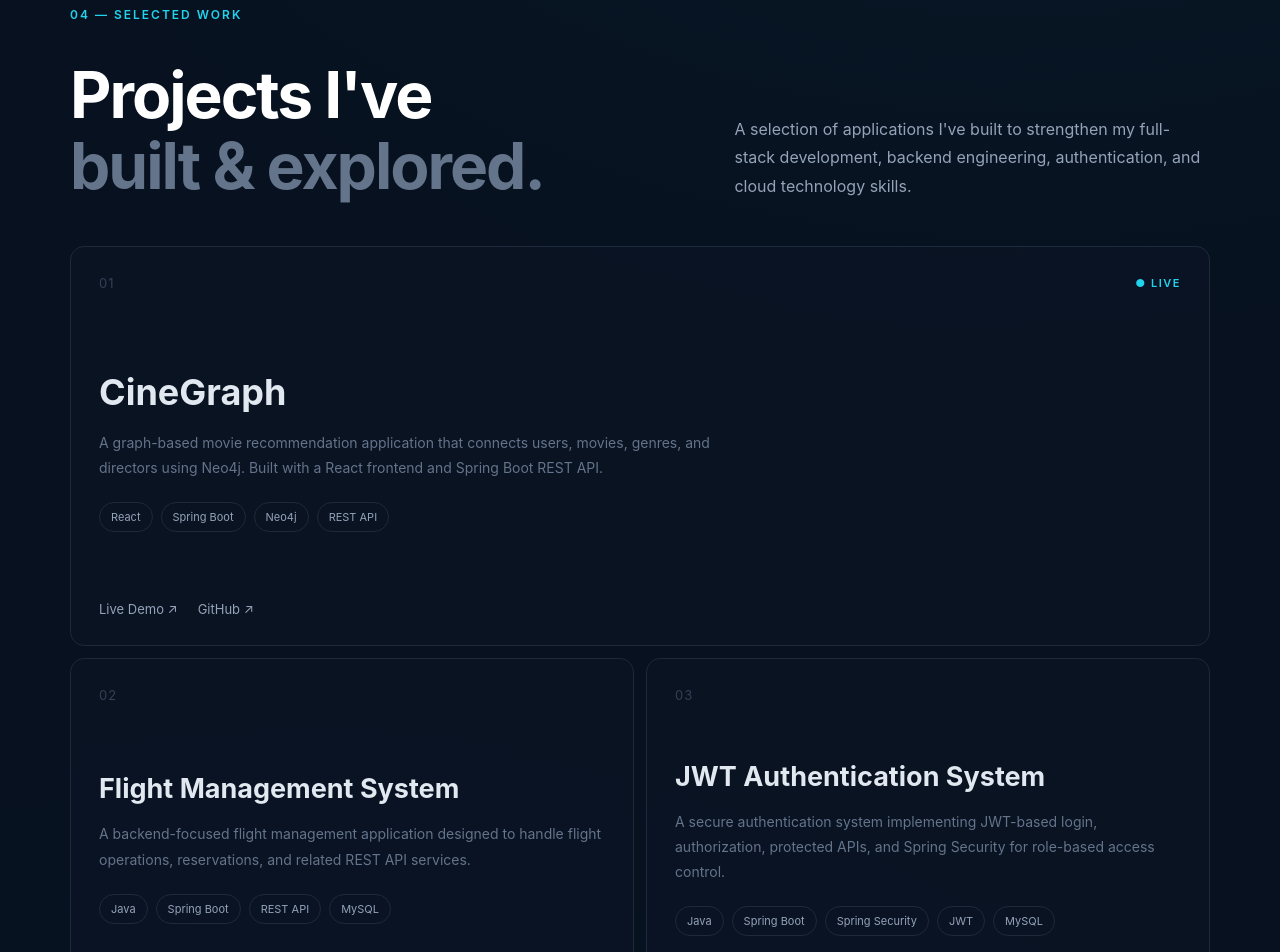
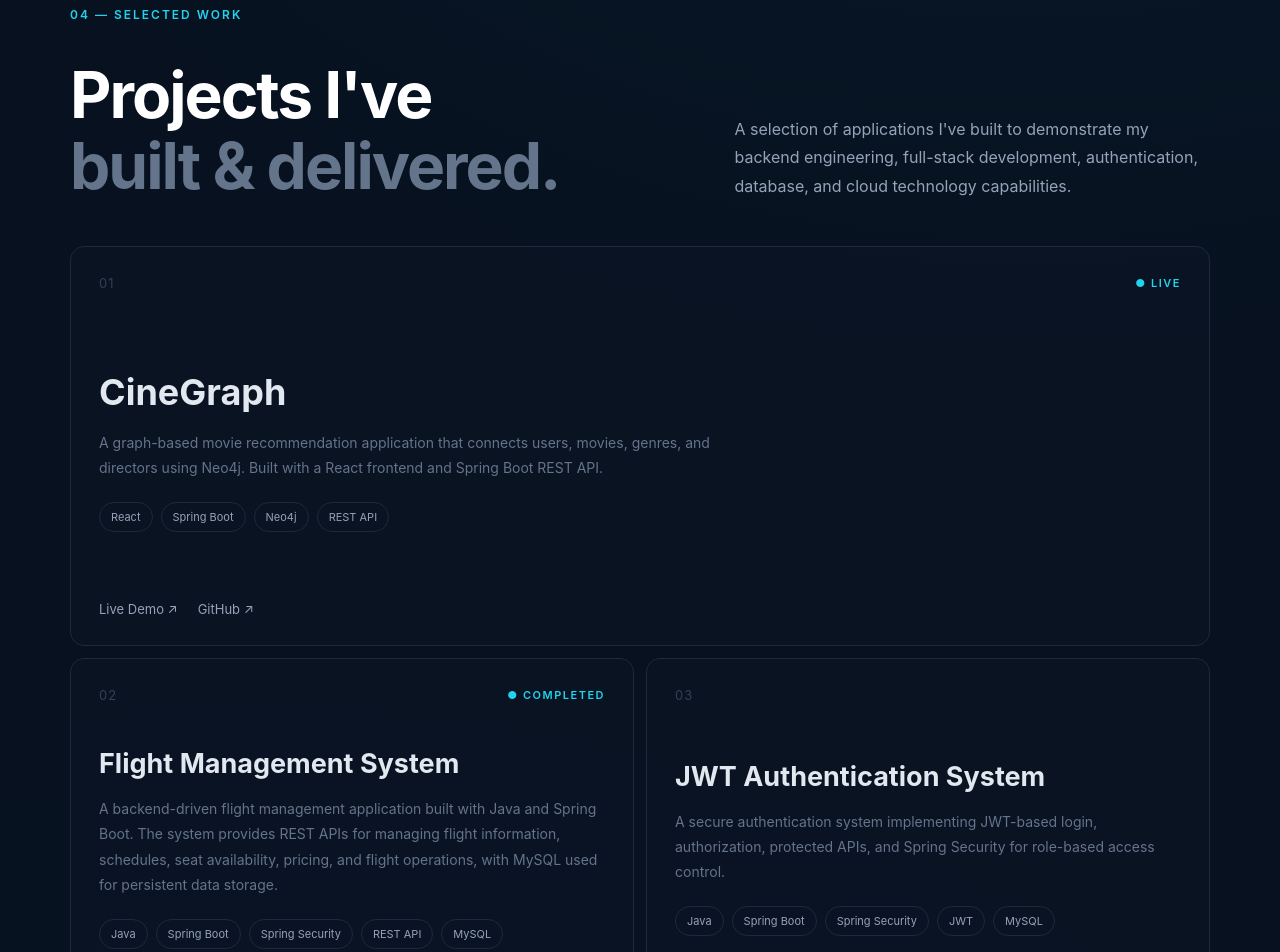
Before and after one commit to PritiC28/portfolio, a React app: page / in a window 1280 px wide. Shown: the part 3020-3972 px from the top of the page. Built offline with nearby package versions, Linux system fonts and the light colour scheme; the HTML template or start-up script is replaced by a standard one.

Commit message:
Updated Flight Management Project

```diff
--- a/src/App.jsx
+++ b/src/App.jsx
@@ -681,15 +681,15 @@ passion:
 
         <h2>
           Projects I've
-          <span>built & explored.</span>
+          <span>built & delivered.</span>
         </h2>
 
       </div>
 
       <p>
-        A selection of applications I've built to strengthen my
-        full-stack development, backend engineering, authentication,
-        and cloud technology skills.
+        A selection of applications I've built to demonstrate my
+        backend engineering, full-stack development, authentication,
+        database, and cloud technology capabilities.
       </p>
 
     </div>
@@ -803,15 +803,17 @@ passion:
           y: -8,
         }}
       >
-
         <div className="project-top">
 
           <span className="project-number">
             02
           </span>
 
+          <span className="project-status">
+            ● COMPLETED
+          </span>
+
         </div>
-
 
         <div className="project-content">
 
@@ -820,20 +822,22 @@ passion:
           </h3>
 
           <p className="project-description">
-            A backend-focused flight management application
-            designed to handle flight operations, reservations,
-            and related REST API services.
+            A backend-driven flight management application built with
+            Java and Spring Boot. The system provides REST APIs for
+            managing flight information, schedules, seat availability,
+            pricing, and flight operations, with MySQL used for
+            persistent data storage.
           </p>
 
           <div className="project-tech">
             <span>Java</span>
             <span>Spring Boot</span>
+            <span>Spring Security</span>
             <span>REST API</span>
             <span>MySQL</span>
           </div>
 
         </div>
-
 
         <div className="project-links">
 
```
